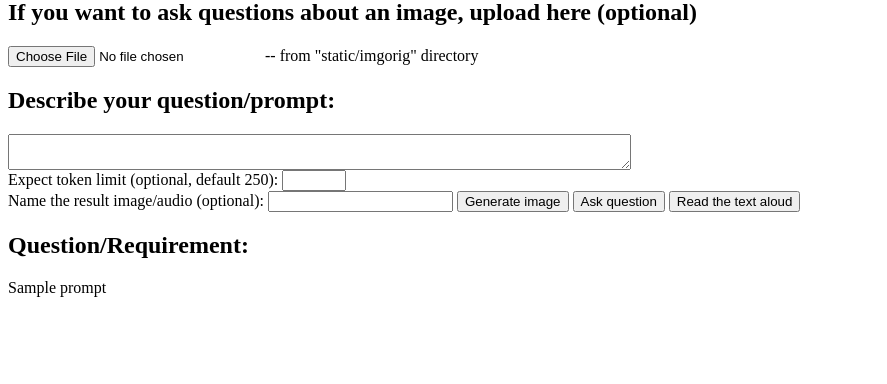
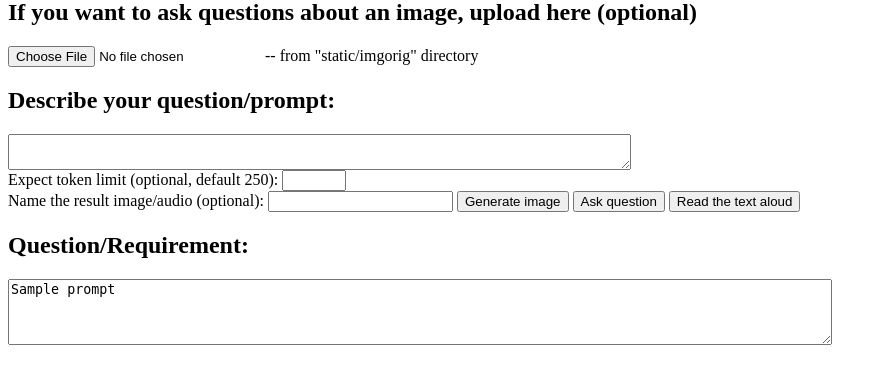
Before and after one commit to yingyan797/nextgen-app, a Flask app: template templates/sample.html in a window 1280 px wide. Shown: the part 67-451 px from the top of the page, without its empty margins (0-887 px from the left). Run offline with Flask 3, Linux system fonts and the light colour scheme; the template is opened without the code that fills it: most values are stand-ins (such as "Sample title", 1, 10 or a date in 2020).

Commit message:
improved prompt

```diff
--- a/dashboard.py
+++ b/dashboard.py
@@ -48,7 +48,7 @@ def index():
     findorig = []
     expl = ""
     if imgcrop:
-        w,h = imf.Image.open("static/imgorig/"+imgcrop).size
+        # w,h = imf.Image.open("static/imgorig/"+imgcrop).size
         desc = request.form.get("cropdesc")
         if desc:
             objnum = request.form.get("num")
@@ -68,9 +68,9 @@ def index():
                     numdesc += "A large number of (over 10)"
                     mxtk += 800
                 case _: numdesc += "Not sure how many"
-            numdesc += " objects in total is expected to be cropped."
-            prompt = "Please find the following object(s) from the image (size "+str(w)+'*'+str(h)+"): "
-            prompt += desc+numdesc+" For each one, answer how to crop by giving the percentage ranges on width and height, format: width a% to b%, height c% to d%. Try to keep the whole object."
+            numdesc += " such item(s) exists."
+            prompt = "Te task is to calculate the locations of certain item(s) in the image. The items are described as follows: "
+            prompt += desc+numdesc+" For each item, calculate the percentages it starts and ends on the image's width and height, answer format: width a% to b%, height c% to d%. The values should cover the entire item and place it in the center."
             print(prompt)
             pfx = "static/imgorig/"
             expl = desc+"\n\n"+mo.answer(prompt=prompt, image_url=pfx+imgcrop, mtoken=mxtk)
--- a/templates/imggroups.html
+++ b/templates/imggroups.html
@@ -44,7 +44,7 @@
             </select><input type="text" name="groupt"><input type="submit" name="action" value="View class"><br>
             <table><tr><th>Actions</th><th>original</th><th>new</th></tr>
                 <tr><th>rename class</th><td>{{gname}}<input type="hidden" name="gname" value="{{gname}}"></td><td><input type="text" name="groupn"></td></tr>
-                <tr><th>change descriptions</th><td><textarea cols="25" rows="5">{{desc}}</textarea></td><td><textarea name="desc" cols="25" rows="5">{{desc}}</textarea></td></tr></table>
+                <tr><th>change descriptions</th><td><textarea readonly cols="25" rows="5">{{desc}}</textarea></td><td><textarea name="desc" cols="25" rows="5">{{desc}}</textarea></td></tr></table>
             <input type="submit"  name="action" value="Remove class - ">
             <input type="submit"  name="action" value="Delete all images - ">
             <input type="submit" name="action" value="Confirm changes">
--- a/templates/index.html
+++ b/templates/index.html
@@ -69,7 +69,7 @@
       </div>
       <div class="column">
         AI explanations: <br>
-        <textarea cols="75" rows="15">{{expl}}</textarea>
+        <textarea readonly cols="75" rows="15">{{expl}}</textarea>
       </div>
     </div>
     {% elif findorig %}
@@ -78,7 +78,7 @@
       <textarea readonly cols="15" rows="5">{{imd}}</textarea>
     {% endfor %}
     <h2>Summary and explanations</h2>
-    <textarea cols="75" rows="15">{{expl}}</textarea> <br>
+    <textarea readonly cols="75" rows="15">{{expl}}</textarea> <br>
     <img src="{{findorig[-1]}}" alt="selection">
     {% endif %}
     {% if crops %}
--- a/templates/sample.html
+++ b/templates/sample.html
@@ -19,7 +19,7 @@
     </form>
     {% if prompt %}
     <h2>Question/Requirement:</h2>
-    {{prompt}}<br>
+    <textarea readonly cols="100" rows="4">{{prompt}}</textarea><br>
     {% endif %}
     {% if result==1 %}
         <h2>Result image</h2>
@@ -32,5 +32,5 @@
         {% if image_url %}
         <img src="{{image_url}}" alt="question image" width="420" height="280">
         {% endif %}
-        <textarea cols="50" rows="15">{{answer}}</textarea>
+        <textarea readonly cols="50" rows="15">{{answer}}</textarea>
     {% endif %}
```
Also changed, not shown: static/imggroups/nature/imggen.png (deleted), static/imgorig/satellite.png (added), 1 other file.
